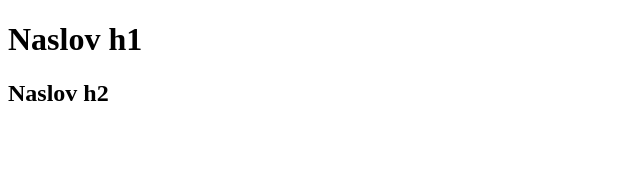
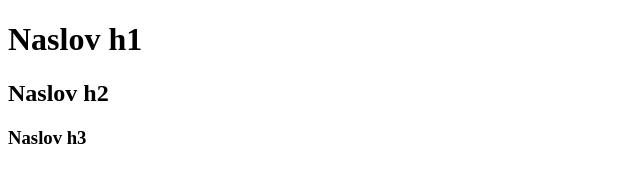
Before and after one commit to MarkoGitCourse/GitRebase, a plain HTML site: page index.html in a window 1280 px wide. Shown: the whole page, without its empty margins (0-640 px from the left). Drawn offline with Linux system fonts and the light colour scheme.

Commit message:
naslov h3

```diff
--- a/index.html
+++ b/index.html
@@ -6,5 +6,6 @@
     <body>
         <h1>Naslov h1</h1>
         <h2>Naslov h2</h2>
+        <h3>Naslov h3</h3>
     </body>
 </html>
```
